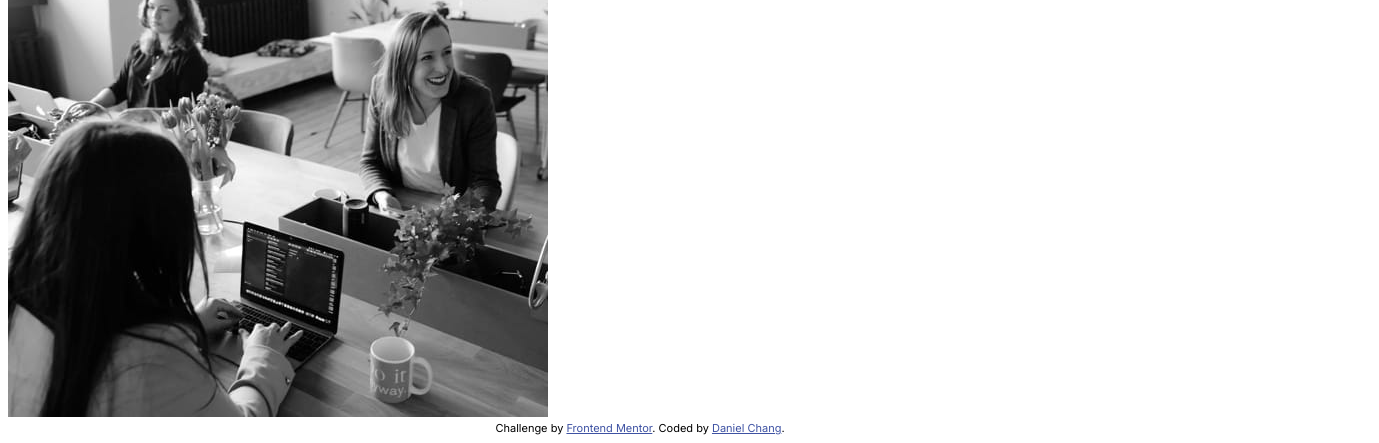
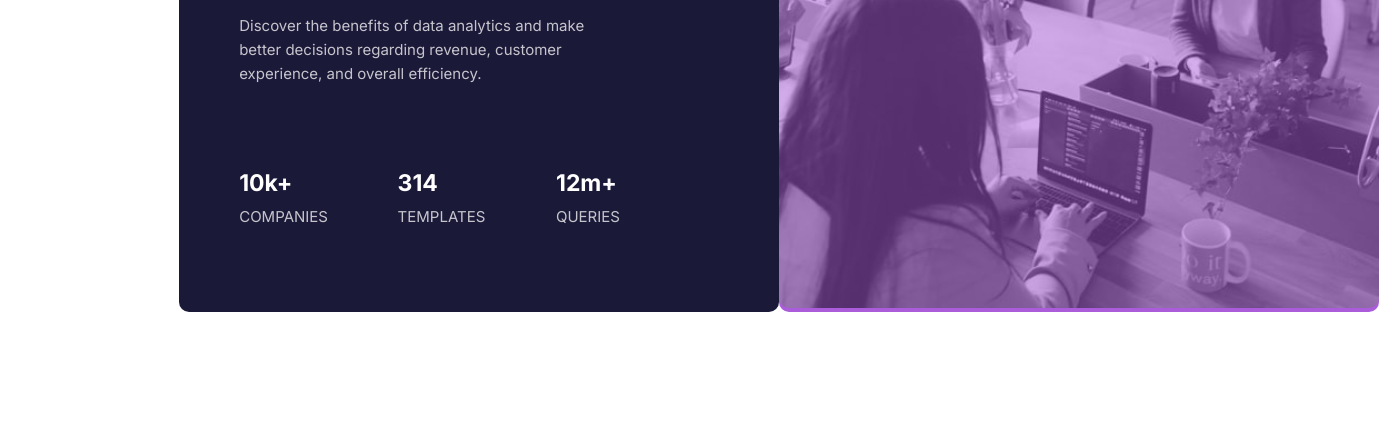
Before and after one commit to danielchang2001/Stats-Preview-Card-Component-Challege, a plain HTML site: page stats-preview-card-component-main/index.html in a window 1280 px wide. Shown: the part 364-807 px from the top of the page, 1379 px wide, since content can reach past the window. Drawn offline with Linux system fonts and the light colour scheme.

Commit message:
Positioning complete CSS. Need to make adjustments.

```diff
--- a/stats-preview-card-component-main/index.html
+++ b/stats-preview-card-component-main/index.html
@@ -14,33 +14,64 @@
   <style>
     .attribution { font-size: 11px; text-align: center; }
     .attribution a { color: hsl(228, 45%, 44%); }
+
+    .grid {
+      width: 1200px;
+      display: grid;
+      grid-template-columns: 50% 50%;
+      border-radius: 10px;
+      position: absolute;
+      top: 22%;
+      left: 14%;
+    }
+    .left {
+      background-color: hsl(244, 38%, 16%);
+      text-align: left;
+      padding: 60px;
+      border-radius: 10px;
+    }
+    .statsGrid {
+      display: grid;
+      grid-template-columns: 33% 33% 33%;
+    }
+    .right {
+      background-color: hsl(277, 64%, 61%);
+      border-radius: 10px;
+    }
+    .imgHeader {
+      width: 100%;
+      opacity: 0.5;
+      border-radius: 10px;
+    }
+
+
   </style>
 </head>
 <body style="font-size: 15px; font-family: 'Inter', sans-serif;">
 
   <div class="grid">
     <div class="left">
-      <h1 class="txtHeader" style="color: hsl(0, 0%, 100%); font-weight: 700;">Get <span style="color: hsl(277, 64%, 61%);">insights</span> that help your business grow.</h1>
-      <p style="color: hsla(0, 0%, 100%, 0.75); font-weight: 400;">Discover the benefits of data analytics and make better decisions regarding revenue, customer experience, and overall efficiency.</p>
+      <h1 class="txtHeader" style="color: hsl(0, 0%, 100%); font-size: 36.5px; font-weight: 700;">Get <span style="color: hsl(277, 64%, 61%);">insights</span> that help<br> your business grow.</h1>
+      <p style="color: hsla(0, 0%, 100%, 0.75); font-weight: 400; line-height: 1.6; margin-top: 30px; margin-bottom: 60px;">Discover the benefits of data analytics and make <br>better decisions regarding revenue, customer<br> experience, and overall efficiency.</p>
 
       <div class="statsGrid">
         <div class="companies">
           <span>
-            <h3 style="color: hsla(0, 0%, 100%, 0.6);font-weight: 700;">10k+</h3>
+            <h3 style="color: hsl(0, 0%, 100%);font-weight: 700; font-size: 23px; margin-bottom: -5px;">10k+</h3>
           </span>
-          <p style="color: hsla(0, 0%, 100%, 0.75); font-weight: 400;">companies</p>
+          <p style="color: hsla(0, 0%, 100%, 0.75); font-weight: 400;">COMPANIES</p>
         </div>
         <div class="templates">
           <span>
-            <h3 style="color: hsla(0, 0%, 100%, 0.6);font-weight: 700;">314</h3>
+            <h3 style="color: hsl(0, 0%, 100%);font-weight: 700; font-size: 23px; margin-bottom: -5px;">314</h3>
           </span>
-          <p style="color: hsla(0, 0%, 100%, 0.75); font-weight: 400;">templates</p>
+          <p style="color: hsla(0, 0%, 100%, 0.75); font-weight: 400;">TEMPLATES</p>
         </div>
         <div class="queries">
           <span>
-            <h3 style="color: hsla(0, 0%, 100%, 0.6);font-weight: 700;">12m+</h3>
+            <h3 style="color: hsl(0, 0%, 100%);font-weight: 700; font-size: 23px; margin-bottom: -5px;">12m+</h3>
           </span>
-          <p style="color: hsla(0, 0%, 100%, 0.75); font-weight: 400;">queries</p>
+          <p style="color: hsla(0, 0%, 100%, 0.75); font-weight: 400;">QUERIES</p>
         </div>
       </div>
     </div>
```
